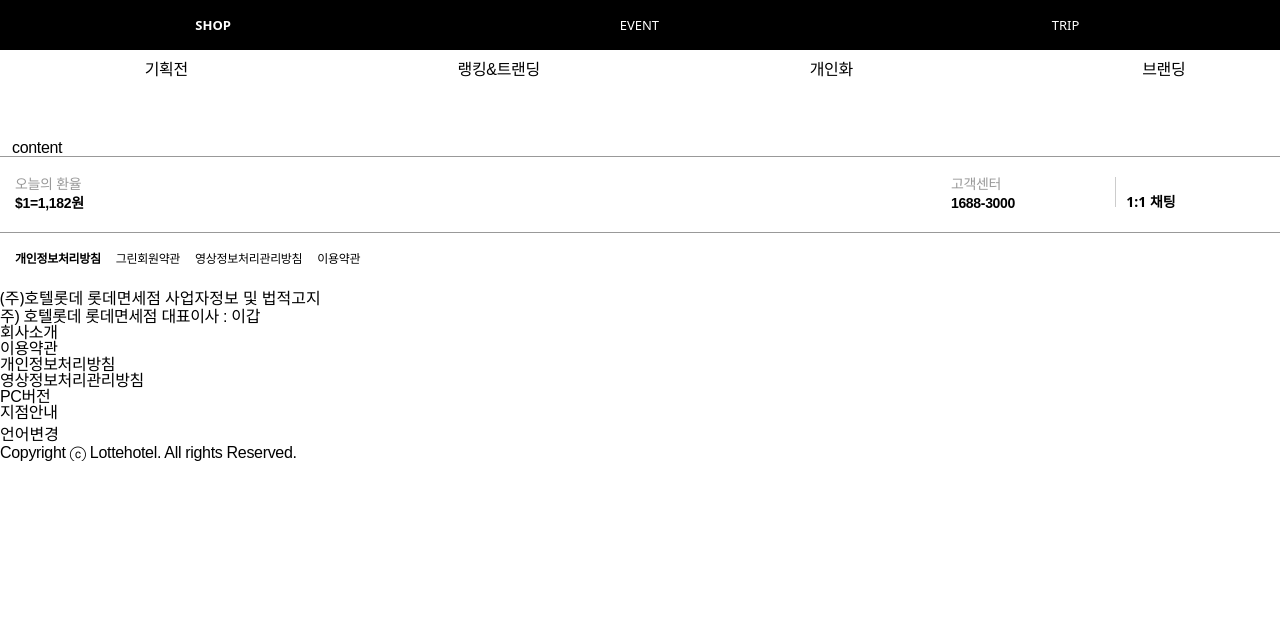
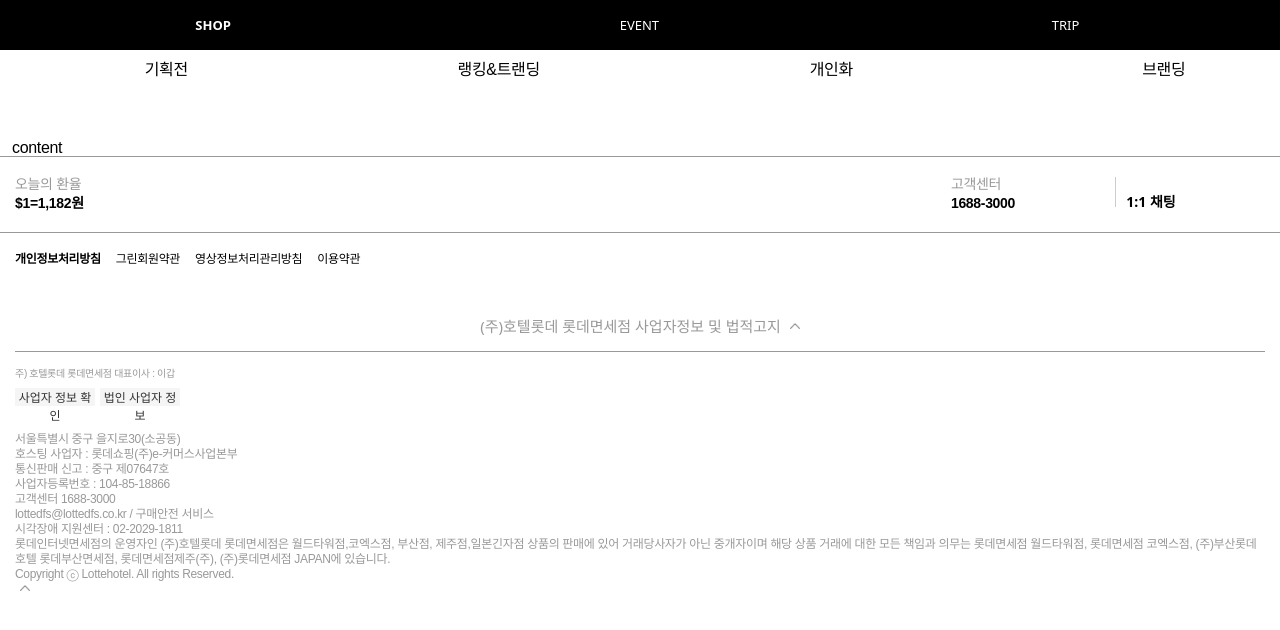
Before and after one commit to mjjung5/thisisit, a Vue app: page / in a window 1280 px wide. Shown: the top 630 px of the page. Built offline with nearby package versions, Linux system fonts and the light colour scheme.

Commit message:
푸터 진행중... slide-up-down 도 해야함..

```diff
--- a/src/assets/css/main.scss
+++ b/src/assets/css/main.scss
@@ -725,15 +725,7 @@
   margin: 0 auto;
 }
 
-.lotte_footer .business_info .btn_more:after{
-  content: '';
-  display: inline-block;
-  width: 14px;
-  height: 10px;
-  background: url('~@/assets/img/icon_arrow.png') no-repeat 5px 1px;
-  transform: rotate(90deg);
-  background-size: 5px auto;
-}
+
 .lotte_footer .business_info .ceo_info{
   display:none;
 }
--- a/src/layouts/LayoutFooter.vue
+++ b/src/layouts/LayoutFooter.vue
@@ -32,41 +32,47 @@
       </ul>
     </div>
     <div class="business_info">
-      <button class="btn_more">
+      <button class="info">
         (주)호텔롯데 롯데면세점 사업자정보 및 법적고지
       </button>
-      <div class="ceo_info">
+      <!-- slide-up-down -->
+      <div class="bussiness_info">
         <div class="info">
-          <span>주) 호텔롯데 롯데면세점 대표이사 : 이갑</span>
+          <h2>주) 호텔롯데 롯데면세점 대표이사 : 이갑</h2>
+          <div class="info_button">
+            <button type="button" class="">사업자 정보 확인</button>
+            <button type="button" class="law">법인 사업자 정보</button>
           </div>
-      </div>
-    </div>
-    <div class="footer_bottom_menu">
+          <div class="slideUpdown">
             <ul>
               <li>
-          <a href="#none">회사소개</a>
+                서울특별시 중구 을지로30(소공동)
               </li>
               <li>
-          <a href="#none">이용약관</a>
-        </li>
-        <li class="bold">
-          <a href="#none">개인정보처리방침</a>
-        </li>
-      </ul>
-      <ul>
-        <li>
-          <a href="#none">영상정보처리관리방침</a>
+                호스팅 사업자 : 롯데쇼핑(주)e-커머스사업본부
               </li>
               <li>
-          <a href="#none">PC버전</a>
+                통신판매 신고 : 중구 제07647호
               </li>
               <li>
-          <a href="#none">지점안내</a>
+                사업자등록번호 : 104-85-18866
               </li>
               <li>
-          <button class="btn_change_lang">
-            <span>언어변경</span>
-          </button>
+                고객센터 1688-3000
+              </li>
+              <li>
+                lottedfs@lottedfs.co.kr / 구매안전 서비스
+              </li>
+              <li>
+                시각장애 지원센터 : 02-2029-1811
+              </li>
+              <li>
+                롯데인터넷면세점의 운영자인 (주)호텔롯데 롯데면세점은
+                월드타워점,코엑스점, 부산점, 제주점,일본긴자점 상품의 판매에
+                있어 거래당사자가 아닌 중개자이며 해당 상품 거래에 대한 모든
+                책임과 의무는 롯데면세점 월드타워점, 롯데면세점 코엑스점,
+                (주)부산롯데호텔 롯데부산면세점, 롯데면세점제주(주),
+                (주)롯데면세점 JAPAN에 있습니다.
               </li>
             </ul>
           </div>
@@ -89,7 +95,12 @@
               </li>
             </ul>
           </div>
-    <div class="copy_right">Copyright ⓒ Lottehotel. All rights Reserved.</div>
+          <div class="copy_right">
+            Copyright ⓒ Lottehotel. All rights Reserved.
+          </div>
+        </div>
+      </div>
+    </div>
   </footer>
 </template>
 
@@ -191,5 +202,62 @@
       }
     }
   }
+
+  .business_info {
+    width: 100%;
+    padding: 30px 0 20px 0;
+
+    .info {
+      display: block;
+      width: 100%;
+      color: #999;
+      font-size: 15px;
+
+      &:after {
+        content: "";
+        display: inline-block;
+        width: 10px;
+        height: 10px;
+        background: url("~@/assets/img/icon_footer_arrowup.png") no-repeat 0 0;
+        background-size: 10px;
+        vertical-align: middle;
+        margin-left: 5px;
+      }
+    }
+
+    .bussiness_info {
+      display: block;
+      border-top: 1px solid #999;
+      margin: 15px;
+      .info {
+        font-size: 12px;
+        line-height: 15px;
+        color: #999;
+        padding-top: 15px;
+
+        h2 {
+          font-size: 10px;
+          line-height: 13px;
+        }
+
+        .info_button {
+          margin: 8px 0;
+
+          button {
+            background: #f5f5f5;
+            color: #333;
+            text-align: center;
+            width: 80px;
+            height: 18px;
+            margin-left: 5px;
+
+            &:first-child {
+              margin-left: 0;
+            }
+          }
+        }
+      }
+    }
+  }
 }
 </style>
```
Also changed, not shown: src/assets/img/icon_footer_arrowup.png (added). Lines whose indentation alone changed are shown as unchanged.
